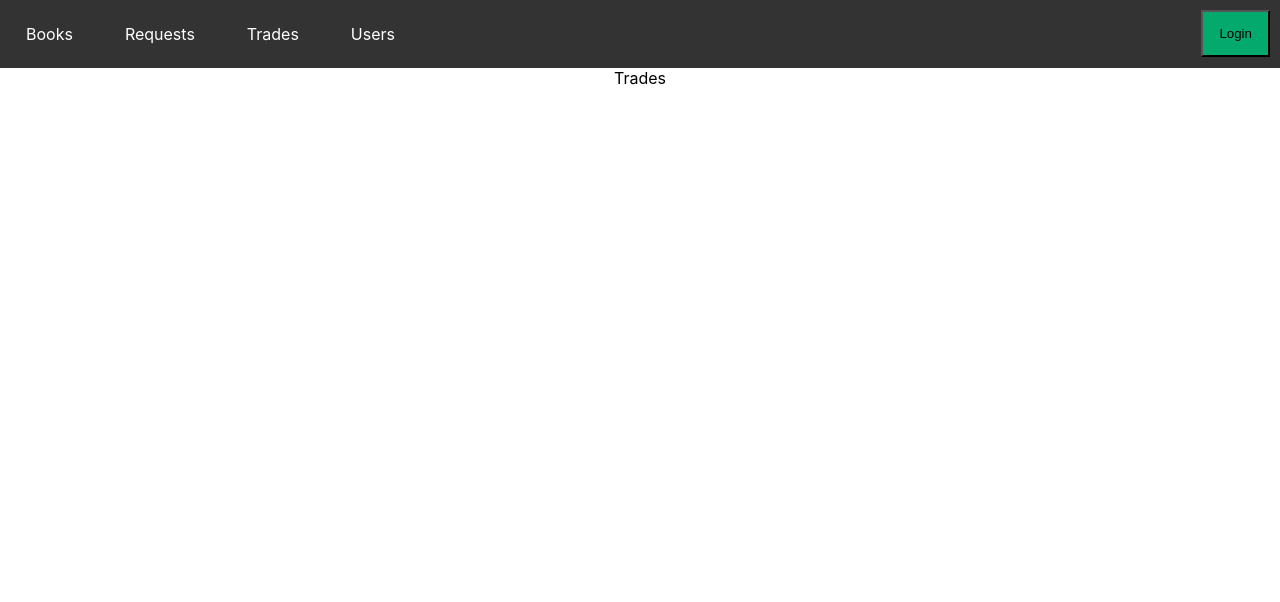
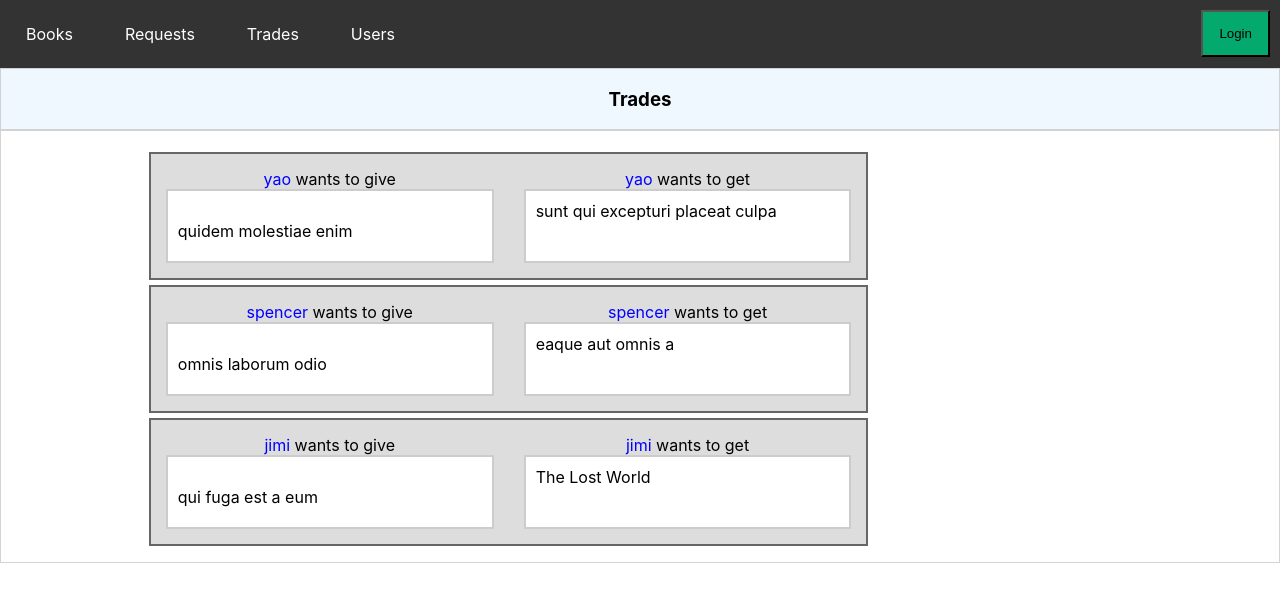
Before and after one commit to yancy-zh/manage-a-book-trading-club, a React (Create React App) app: page /trades in a window 1280 px wide. Shown: the top 602 px of the page. Built offline with nearby package versions, Linux system fonts and the light colour scheme.

Commit message:
Trades and CheckBoxList.js modified

```diff
--- /dev/null
+++ b/src/components/CheckLsScreen.css
@@ -0,0 +1,3 @@
+.twolines {
+  display: block;
+}
--- /dev/null
+++ b/src/components/RequestInfo.js
@@ -0,0 +1,18 @@
+import React from "react";
+
+function RequestInfo() {
+  return (
+    <div className="twolines">
+      <div className="requestCount">
+        <span className="Request">Request 0</span>
+      </div>
+      (
+      <a className="User" href="#">
+        yao
+      </a>
+      )
+    </div>
+  );
+}
+
+export default RequestInfo;
--- /dev/null
+++ b/src/components/TradeCard.js
@@ -0,0 +1,24 @@
+import React from "react";
+import "../styles/Requests.css";
+function TradeCard({ it }) {
+  return (
+    <div className="card-box">
+      <div className="card-col">
+        <span className="span">{it.user}</span> wants to give
+        <div className="giveBookCard">
+          <div className="single-line-placeholder "></div>
+          <div className="bookToGive">{it.bookGive}</div>
+        </div>
+      </div>
+      <div className="card-col">
+        <span className="span">{it.user}</span> wants to get
+        <div className="wantBookCard">
+
+          <div className="bookWanted">{it.bookTake}</div>
+        </div>
+      </div>
+    </div>
+  );
+}
+
+export default TradeCard;
--- a/src/screens/CheckBoxList.js
+++ b/src/screens/CheckBoxList.js
@@ -7,7 +7,9 @@ import ListItemText from "@mui/material/ListItemText";
 import Checkbox from "@mui/material/Checkbox";
 import IconButton from "@mui/material/IconButton";
 import CommentIcon from "@mui/icons-material/Comment";
+import RequestInfo from "../components/RequestInfo.js";
 import axios from "axios";
+import { dividerClasses } from "@mui/material";
 export default function CheckboxList() {
   const [checked, setChecked] = React.useState([0]);
   const [bookData, setBookData] = React.useState([0, 1, 2, 3, 4, 5, 6, 7, 8]);
@@ -59,11 +61,7 @@ export default function CheckboxList() {
         return (
           <ListItem
             key={value}
-            secondaryAction={
-              <IconButton edge="end" aria-label="comments">
-                <CommentIcon />
-              </IconButton>
-            }
+            secondaryAction={<RequestInfo />}
             disablePadding
           >
             <ListItemButton
--- a/src/screens/Requests.js
+++ b/src/screens/Requests.js
@@ -3,11 +3,21 @@ import "../styles/Requests.css";
 import RequestCard from "../components/RequestCard";
 function Requests() {
   const requestData = [
-    { user: "yao", bookGive: 2, bookTake: 3 },
-    { user: "yao", bookGive: 2, bookTake: 3 },
-    { user: "yao", bookGive: 2, bookTake: 3 },
-
-
+    {
+      user: "yao",
+      bookGive: "quidem molestiae enim",
+      bookTake: "sunt qui excepturi placeat culpa",
+    },
+    {
+      user: "spencer",
+      bookGive: "omnis laborum odio",
+      bookTake: "eaque aut omnis a",
+    },
+    {
+      user: "jimi",
+      bookGive: "qui fuga est a eum",
+      bookTake: "The Lost World",
+    },
   ];
   return (
     <div className="ls-box">
@@ -17,7 +27,7 @@ function Requests() {
       <div className="ls_body">
         <ul>
           {requestData.map((it) => (
-            <RequestCard it={it}/>
+            <RequestCard it={it} />
           ))}
         </ul>
       </div>
--- a/src/screens/Trades.js
+++ b/src/screens/Trades.js
@@ -1,9 +1,37 @@
-import React from 'react'
-
+import React from "react";
+import TradeCard from "../components/TradeCard";
 function Trades() {
-  return (
-    <div>Trades</div>
-  )
+   const data = [
+     {
+       user: "yao",
+       bookGive: "quidem molestiae enim",
+       bookTake: "sunt qui excepturi placeat culpa",
+     },
+     {
+       user: "spencer",
+       bookGive: "omnis laborum odio",
+       bookTake: "eaque aut omnis a",
+     },
+     {
+       user: "jimi",
+       bookGive: "qui fuga est a eum",
+       bookTake: "The Lost World",
+     },
+   ];
+   return (
+     <div className="ls-box">
+       <div className="ls_title">
+         <h3>Trades</h3>
+       </div>
+       <div className="ls_body">
+         <ul>
+           {data.map((it) => (
+             <TradeCard it={it} />
+           ))}
+         </ul>
+       </div>
+     </div>
+   );
 }
 
-export default Trades
+export default Trades;
```
